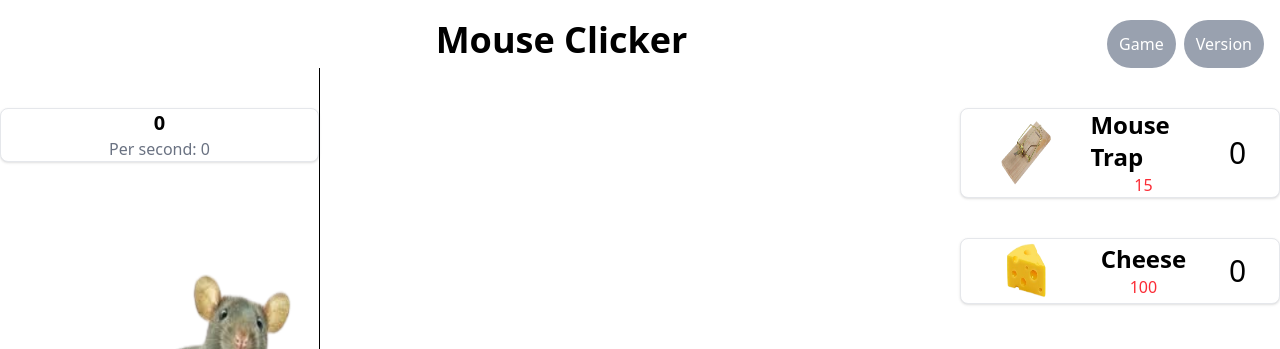
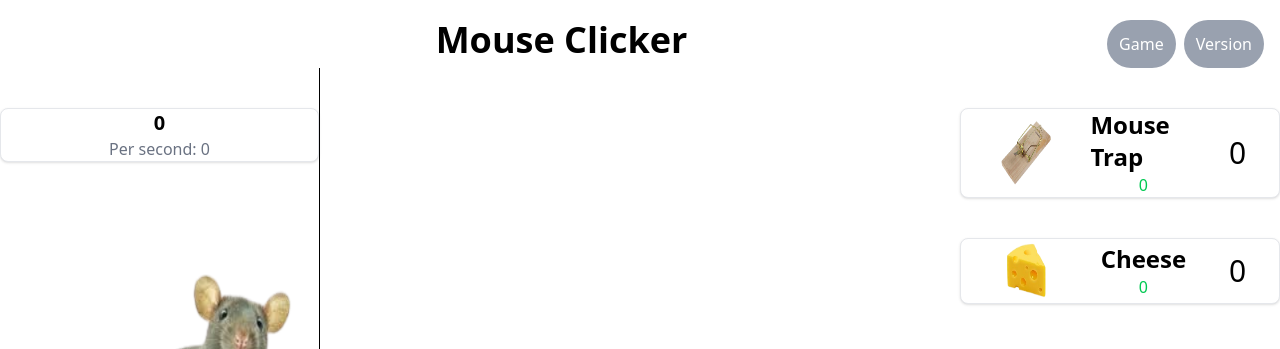
Before and after one commit to iVlastart/MouseClicker, a React (Vite) app: page / in a window 1280 px wide. Shown: the top 349 px of the page. Built offline with nearby package versions, Linux system fonts and the light colour scheme.

Commit message:
Upgrades now save

```diff
--- a/src/components/upgrade.tsx
+++ b/src/components/upgrade.tsx
@@ -2,11 +2,11 @@ import type { IUpgrade } from "../interfaces/interfaces"
 
 export const Upgrade = ({img, name, price, setPrice, count, setCount, mouse, bonus}:IUpgrade)=>{
     const handlePurchase = ()=>{
-        if(mouse.mouseCount<price) return;
-        setCount(count+=1);
-        mouse.setMouseCount(mouse.mouseCount-price);
-        setPrice(Math.round(price+(price/2)));
-        mouse.setIncrement(mouse.increment+=bonus);
+        if (mouse.mouseCount < price) return;
+        setCount(prev => prev + 1);
+        mouse.setMouseCount(prev => prev - price);
+        setPrice(prev => Math.round(prev + (prev / 2)));
+        mouse.setIncrement(prev=> prev + bonus);
     };
     return(
         <div className="flex flex-row h-fit w-full hover:cursor-pointer hover:bg-gray-200
--- a/src/components/upgradeSide.tsx
+++ b/src/components/upgradeSide.tsx
@@ -3,7 +3,7 @@ import { useUpgrades } from '../hooks/upgrades';
 import type { IMouse } from '../interfaces/interfaces';
 import { Upgrade } from './upgrade';
 export const UpgradeSide = ({mouseCount, setMouseCount, increment, setIncrement}:IMouse)=>{
-    const upgrades = useUpgrades();
+    const upgrades = useUpgrades(mouseCount, increment);
     useEffect(() => {
         if (increment < 1) return;
 
--- a/src/hooks/hooks.ts
+++ /dev/null
@@ -1,17 +0,0 @@
-import { useEffect } from "react";
-
-export const useUnsavedChanges = (mouseCount: number) => {
-
-    useEffect(() => {
-        const handleBeforeUnload = (e: BeforeUnloadEvent) => {
-                localStorage.setItem('mouseCount', String(mouseCount));
-                e.preventDefault();
-        };
-
-        window.addEventListener("beforeunload", handleBeforeUnload);
-
-        return () => {
-            window.removeEventListener("beforeunload", handleBeforeUnload);
-        };
-    }, [mouseCount]);
-};
--- /dev/null
+++ b/src/hooks/saveStates.ts
@@ -0,0 +1,27 @@
+import { useEffect } from "react";
+
+export const useUnsavedChanges = (mouseCount: number, mouseTrapCount:number, mouseTrapPrice: number,
+                                    cheeseCount: number, cheesePrice: number, increment: number) => {
+
+    useEffect(() => {
+        const handleBeforeUnload = (e: BeforeUnloadEvent) => {
+            //mice
+            localStorage.setItem('mouseCount', String(mouseCount));
+            //mouse trap
+            localStorage.setItem('mouseTrapCount', String(mouseTrapCount));
+            localStorage.setItem('mouseTrapPrice', String(mouseTrapPrice));
+            //cheese
+            localStorage.setItem('cheeseCount', String(cheeseCount));
+            localStorage.setItem('cheesePrice', String(cheesePrice));
+
+            localStorage.setItem('increment', String(increment));
+            e.preventDefault();
+        };
+
+        window.addEventListener("beforeunload", handleBeforeUnload);
+
+        return () => {
+            window.removeEventListener("beforeunload", handleBeforeUnload);
+        };
+    }, [mouseCount, mouseTrapCount, mouseTrapPrice, cheeseCount, cheesePrice]);
+};
--- a/src/hooks/upgradeHook.ts
+++ b/src/hooks/upgradeHook.ts
@@ -1,11 +1,11 @@
 import { useState } from "react"
 
 export const useUpgradesStates = ()=>{
-    const [mouseTrapCount, setMouseTrapCount] = useState(0);
-    const [mouseTrapPrice, setMouseTrapPrice] = useState(15);
+    const [mouseTrapCount, setMouseTrapCount] = useState(Number(localStorage.getItem('mouseTrapCount'))??0);
+    const [mouseTrapPrice, setMouseTrapPrice] = useState(Number(localStorage.getItem('mouseTrapPrice'))??15);
 
-    const [cheeseCount, setCheeseCount] = useState(0);
-    const [cheesePrice, setCheesePrice] = useState(100);
+    const [cheeseCount, setCheeseCount] = useState(Number(localStorage.getItem('cheeseCount'))??0);
+    const [cheesePrice, setCheesePrice] = useState(Number(localStorage.getItem('cheesePrice'))??100);
 
 
     return{
--- a/src/hooks/upgrades.ts
+++ b/src/hooks/upgrades.ts
@@ -1,12 +1,14 @@
 import { useUpgradesStates } from "./upgradeHook";
 import mousetrap from '../components/sprites/mousetrap.png';
 import cheese from '../components/sprites/cheese.png';
+import { useUnsavedChanges } from "./saveStates";
 
-export const useUpgrades = ()=>{
+export const useUpgrades = (mouseCount:number, increment: number)=>{
     const {
         mouseTrapPrice, setMouseTrapPrice, mouseTrapCount, setMouseTrapCount,
         cheeseCount, setCheeseCount, cheesePrice, setCheesePrice,
     } = useUpgradesStates();
+    useUnsavedChanges(mouseCount, mouseTrapCount, mouseTrapPrice, cheeseCount, cheesePrice, increment);
     const upgrades = [
         {
             id: 1,
--- a/src/pages/game.tsx
+++ b/src/pages/game.tsx
@@ -1,5 +1,4 @@
 import { useState } from "react";
-import { useUnsavedChanges } from "../hooks/hooks";
 import { ClickSide } from "../components/clickSide";
 import { MiddleSide } from "../components/middleSide";
 import { UpgradeSide } from "../components/upgradeSide";
@@ -8,8 +7,7 @@ import { UpgradeSide } from "../components/upgradeSide";
 
 export const Game = ()=>{
     const [mouseCount, setMouseCount] = useState<number>(Number(localStorage.getItem('mouseCount'))??0);
-    const [increment, setIncrement] = useState<number>(0);
-    useUnsavedChanges(mouseCount);
+    const [increment, setIncrement] = useState<number>(Number(localStorage.getItem('increment'))??0);
     return(
         <main className="flex flex-row w-full h-[calc(100vh-10vh)]">
             <ClickSide mouseCount={mouseCount} setMouseCount={setMouseCount} increment={increment} setIncrement={setIncrement}/>
--- a/src/pages/version.tsx
+++ b/src/pages/version.tsx
@@ -6,17 +6,11 @@ export const Version = ()=>{
             <Header/>
 
             <div className="flex flex-col justify-evenly items-center w-full h-[calc(100vh-10vh)] text-2xl">
-                <span>Version: 1.0</span>
+                <span>Version: 1.0.1</span>
                 <span className="text-wrap">
                     <ul className="list-disc list-inside">
                         <li>
-                            You can click the mouse for mice
-                        </li>
-                        <li>
-                            There are two upgrades
-                        </li>
-                        <li>
-                            Buy the upgrade for extra mice
+                            Upgrades now save
                         </li>
                     </ul>
                 </span>
```
